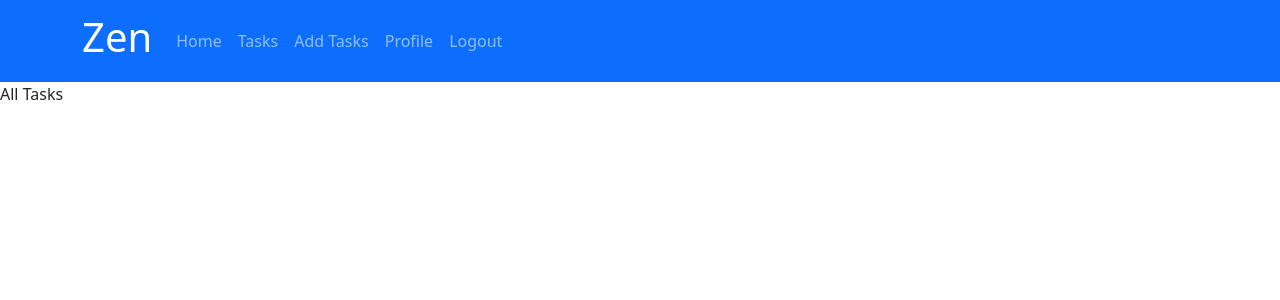
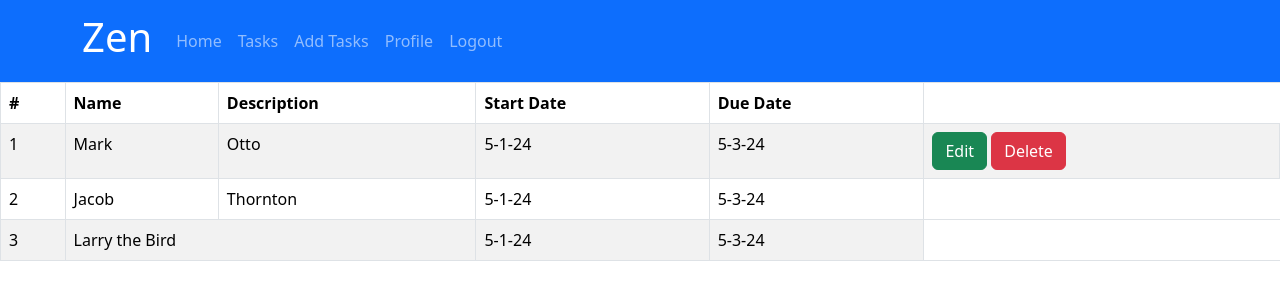
Before and after one commit to shelvy00/Zen-Todo, a React (Create React App) app in the folder react-frontend/: page /tasks in a window 1280 px wide. Shown: the top 300 px of the page. Built offline with nearby package versions, Linux system fonts and the light colour scheme.

Commit message:
update task-page

```diff
--- a/react-frontend/src/pages/AddTaskPage.js
+++ b/react-frontend/src/pages/AddTaskPage.js
@@ -1,9 +1,36 @@
 import React from 'react'
+import { Form } from 'react-bootstrap'
+import Button from 'react-bootstrap/Button';
 
 const AddTaskPage = () => {
   return (
     <div>
-      Add Task
+      <h1>Add Task</h1>
+      <Form>
+        <Form.Group>
+          <Form.Label><h4>Name</h4></Form.Label>
+          <Form.Control size="lg" type="text" placeholder="" />
+        </Form.Group>
+        <br />
+        <Form.Group className="mb-3" controlId="exampleForm.ControlTextarea1">
+        <Form.Label><h4>Description</h4></Form.Label>
+        <Form.Control as="textarea" rows={3} />
+      </Form.Group>
+        <br />
+        <Form.Group>
+          <Form.Label><h4>Start Date</h4></Form.Label>
+            <Form.Control size="lg" type="date" ></Form.Control>
+        </Form.Group>
+        <br />
+        <Form.Group>
+          <Form.Label><h4>Due Date</h4></Form.Label>
+            <Form.Control size="lg" type="date" ></Form.Control>
+        </Form.Group>
+        <br />
+        <Button variant="outline-secondary" id="button-addon1">
+          Button
+        </Button>
+      </Form>
     </div>
   )
 }
--- a/react-frontend/src/pages/TaskPage.js
+++ b/react-frontend/src/pages/TaskPage.js
@@ -1,10 +1,45 @@
 import React from 'react'
+import { Table, Button } from 'react-bootstrap'
 
 const TaskPage = () => {
   return (
-    <div>
-      All Tasks
-    </div>
+    <Table striped bordered hover size="lg" >
+      <thead>
+        <tr>
+          <th>#</th>
+          <th>Name</th>
+          <th>Description</th>
+          <th>Start Date</th>
+          <th>Due Date</th>
+        </tr>
+      </thead>
+      <tbody>
+        <tr>
+          <td>1</td>
+          <td>Mark</td>
+          <td>Otto</td>
+          <td>5-1-24</td>
+          <td>5-3-24</td>
+          <td>
+            <Button href="/add-tasks" variant="success" >Edit</Button>{' '}
+            <Button href="/" variant="danger" >Delete</Button>{' '}
+          </td>
+        </tr>
+        <tr>
+          <td>2</td>
+          <td>Jacob</td>
+          <td>Thornton</td>
+          <td>5-1-24</td>
+          <td>5-3-24</td>
+        </tr>
+        <tr>
+          <td>3</td>
+          <td colSpan={2}>Larry the Bird</td>
+          <td>5-1-24</td>
+          <td>5-3-24</td>
+        </tr>
+      </tbody>
+    </Table>
   )
 }
 
```
Also changed, not shown: react-frontend/src/context/tasks.js (+4 -4 lines).
